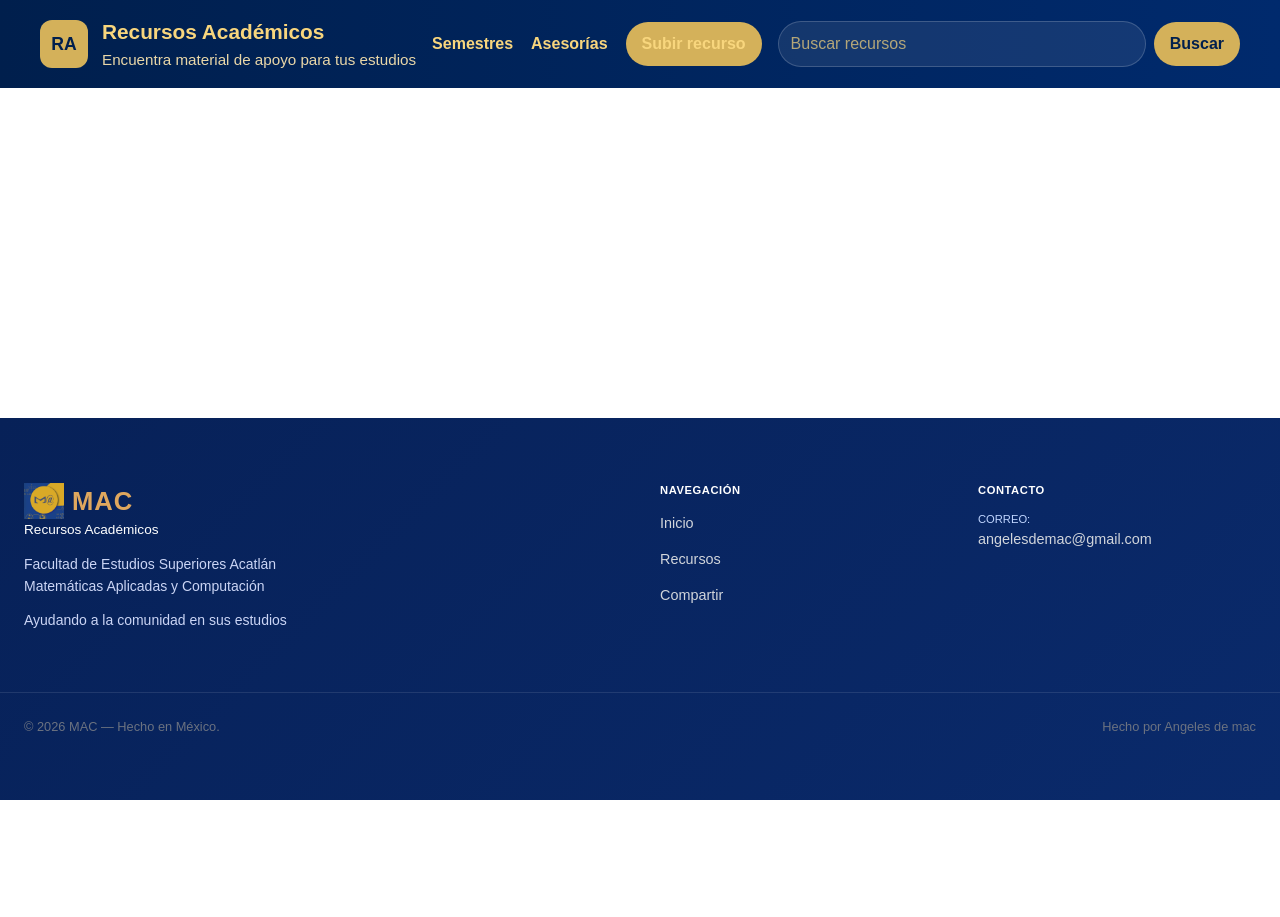
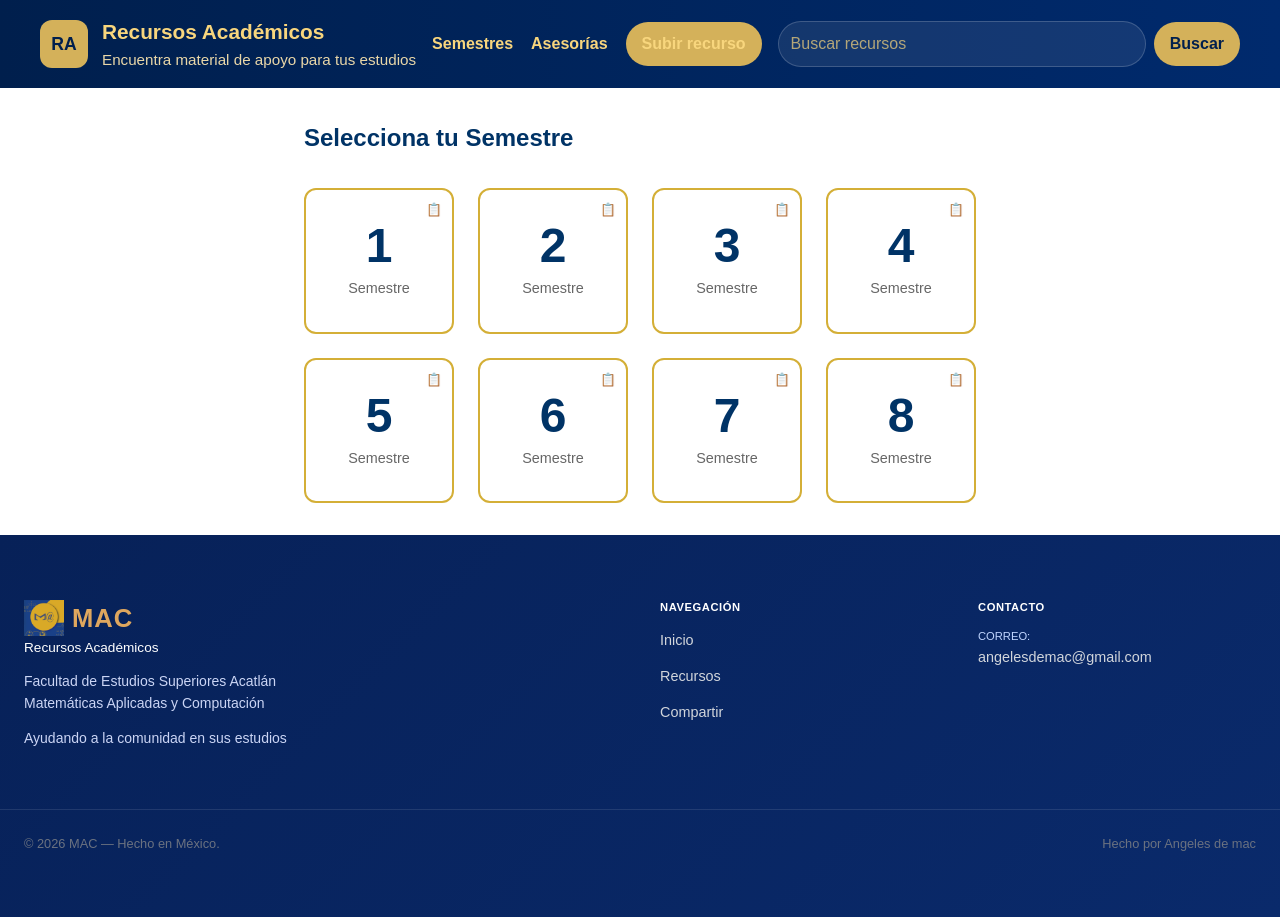
Before and after one commit to Angeles-de-MAC/front-endProyecto, a Next.js app in the folder proyecto_paguina_asesorias/: page / in a window 1280 px wide. Before the commit the page ends 800 px from the top, so only its background shows below. Built offline with nearby package versions, Linux system fonts and the light colour scheme.

Commit message:
se agrego el componente y la funcion en la pagina principal para mostrar las tarjetas de los semestres, ademas se agrego el componente de las tarjetas de los semestres

```diff
--- a/proyecto_paguina_asesorias/app/page.tsx
+++ b/proyecto_paguina_asesorias/app/page.tsx
@@ -1,13 +1,14 @@
 import Image from "next/image";
 import Header from "./Header/Header";
 import Footer from "./Footer/footer";
+import { TarjetasSemestre } from "./components/TarjetasSemestre/TarjetasSemestre";
 
 export default function Home() {
   return (
     <>
       <Header />
+      <TarjetasSemestre />
       <Footer />
-
     </>
   );
 }
```
